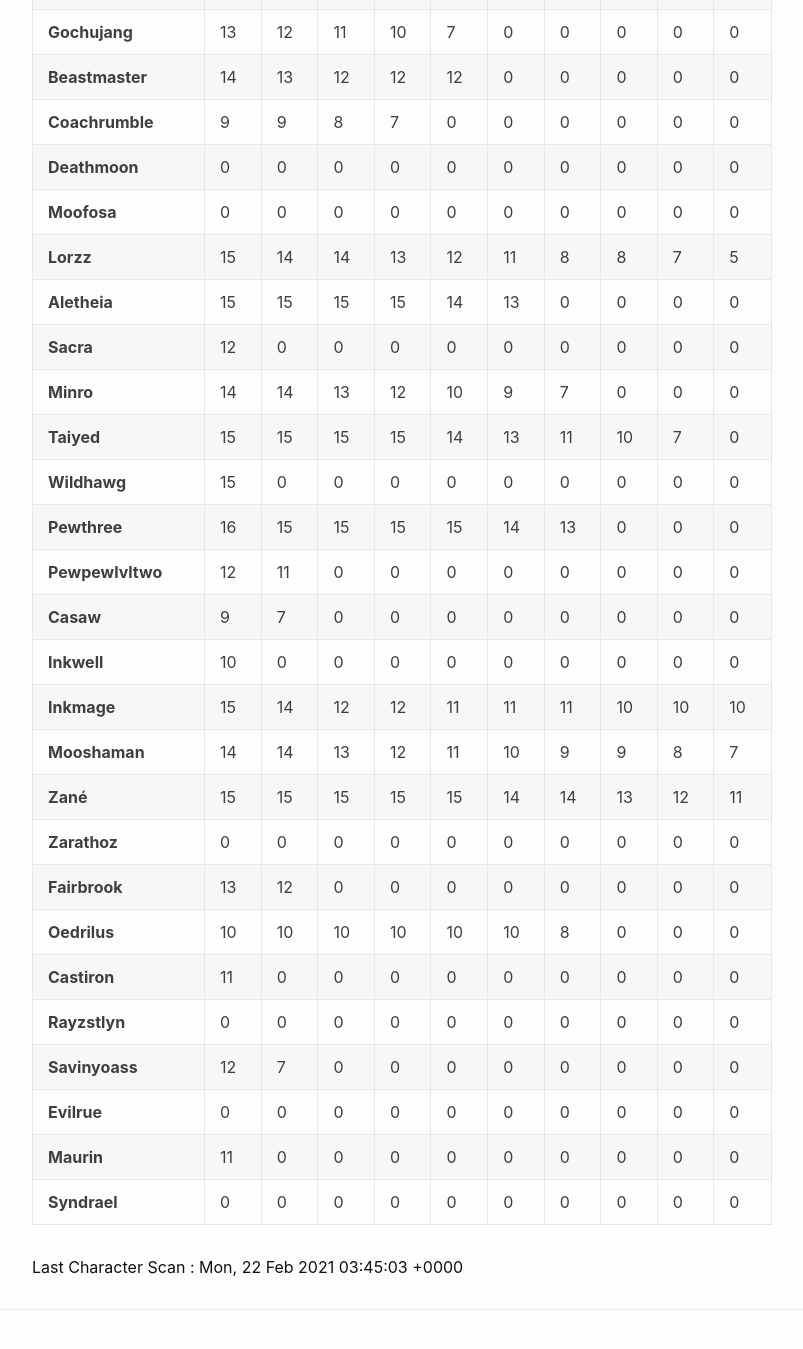
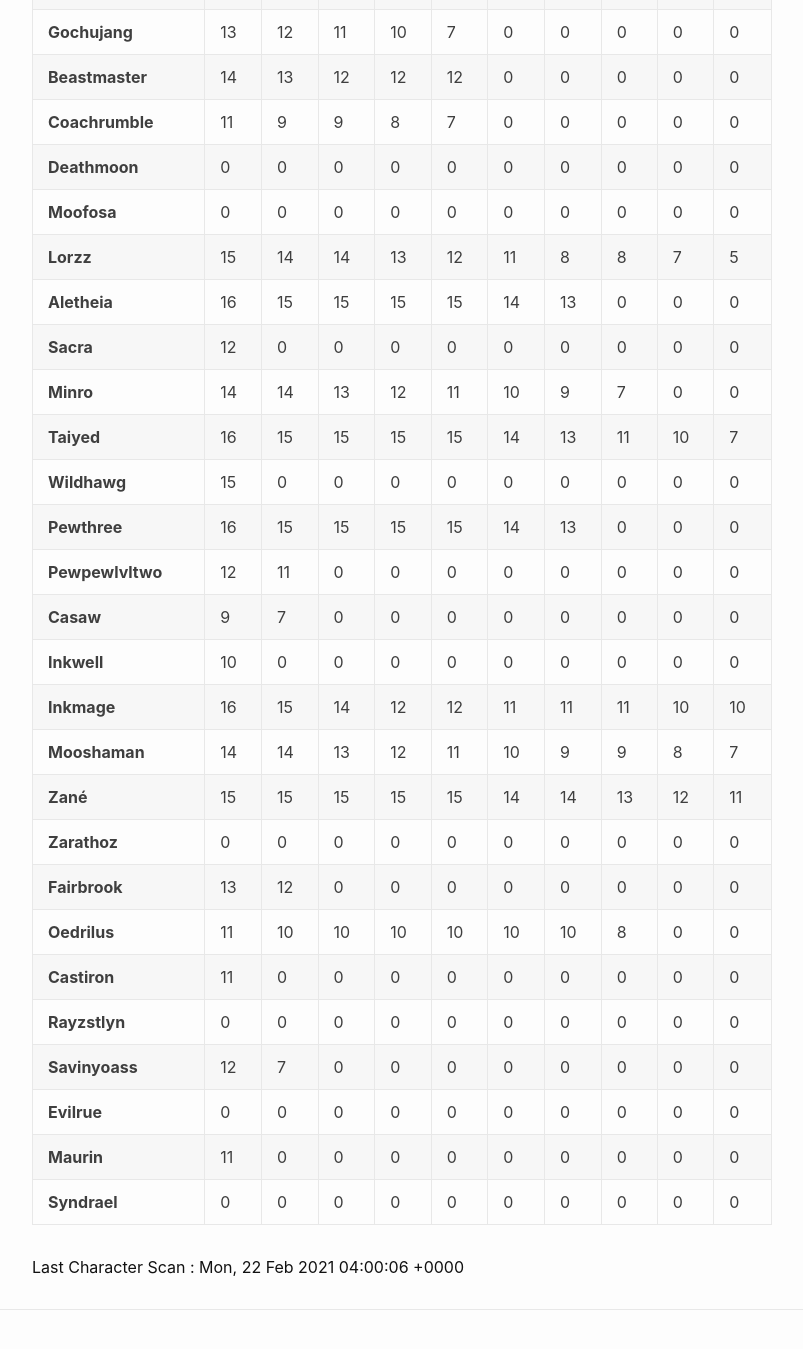
Before and after one commit to eldertribunal/keystonetracker, a Jekyll site: the page built from weekly.md, in a window 1280 px wide and 1400 px high, scrolled down 269 px. Shown: the top 1349 px of the window, without its empty margins (126-929 px from the left). Built offline with Jekyll 4.4.1, drawn with Linux system fonts in a browser that asks for light colours.

Commit message:
auto scan Mon Feb 22 04:00:41 UTC 2021

```diff
--- a/_data/scanned.json
+++ b/_data/scanned.json
@@ -1,3 +1,3 @@
 {
-  "timestamp": 1613965503
+  "timestamp": 1613966406
 }
--- a/_data/weekly.json
+++ b/_data/weekly.json
@@ -62,11 +62,11 @@
   {
     "name": "Coachrumble",
     "dungeons": [
+      11,
       9,
       9,
       8,
       7,
-      0,
       0,
       0,
       0,
@@ -122,13 +122,13 @@
   {
     "name": "Aletheia",
     "dungeons": [
+      16,
       15,
       15,
       15,
       15,
       14,
       13,
-      0,
       0,
       0,
       0
@@ -156,10 +156,10 @@
       14,
       13,
       12,
+      11,
       10,
       9,
       7,
-      0,
       0,
       0
     ]
@@ -167,6 +167,7 @@
   {
     "name": "Taiyed",
     "dungeons": [
+      16,
       15,
       15,
       15,
@@ -175,8 +176,7 @@
       13,
       11,
       10,
-      7,
-      0
+      7
     ]
   },
   {
@@ -257,6 +257,7 @@
   {
     "name": "Inkmage",
     "dungeons": [
+      16,
       15,
       14,
       12,
@@ -264,7 +265,6 @@
       11,
       11,
       11,
-      10,
       10,
       10
     ]
@@ -332,6 +332,7 @@
   {
     "name": "Oedrilus",
     "dungeons": [
+      11,
       10,
       10,
       10,
@@ -339,7 +340,6 @@
       10,
       10,
       8,
-      0,
       0,
       0
     ]
```
